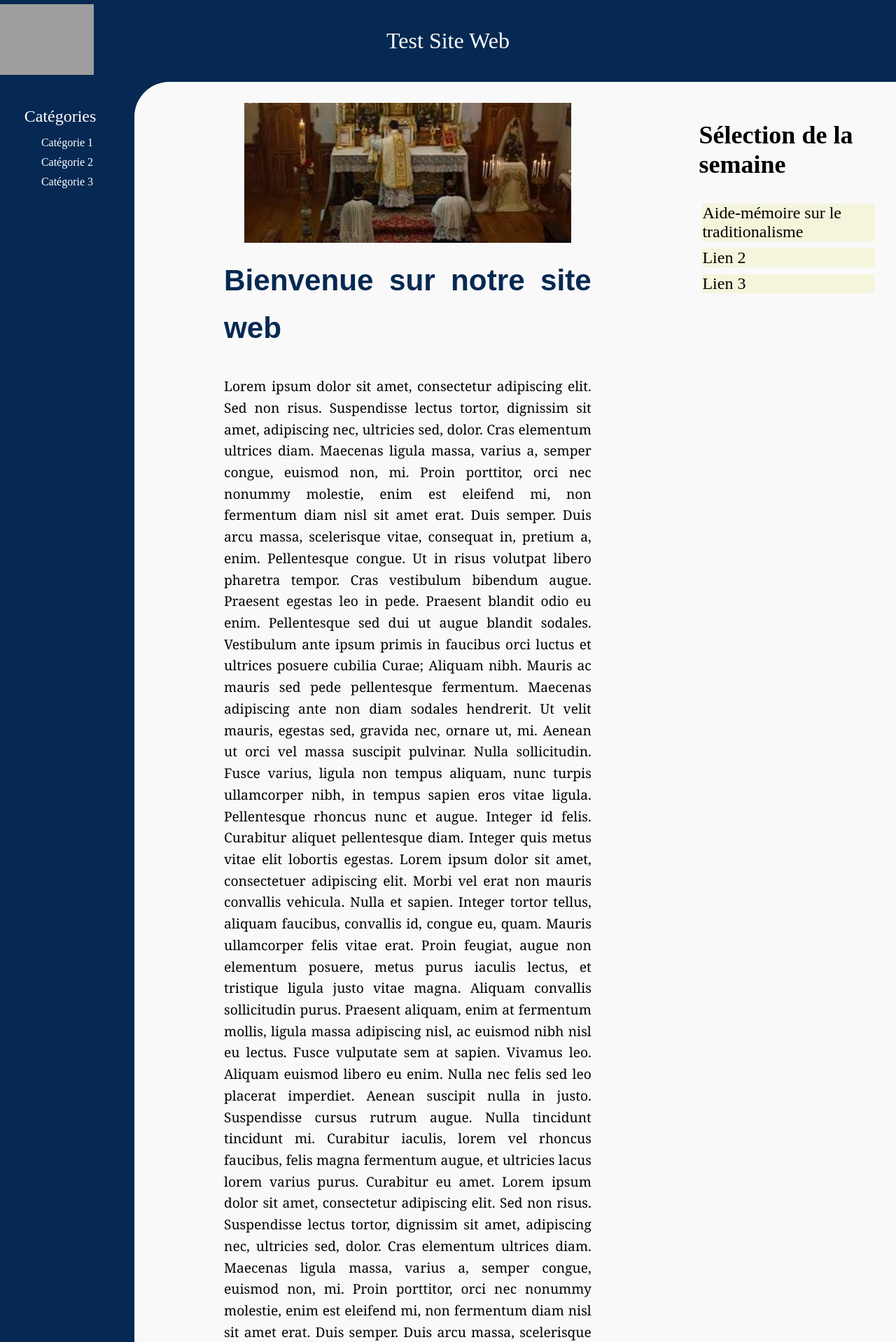
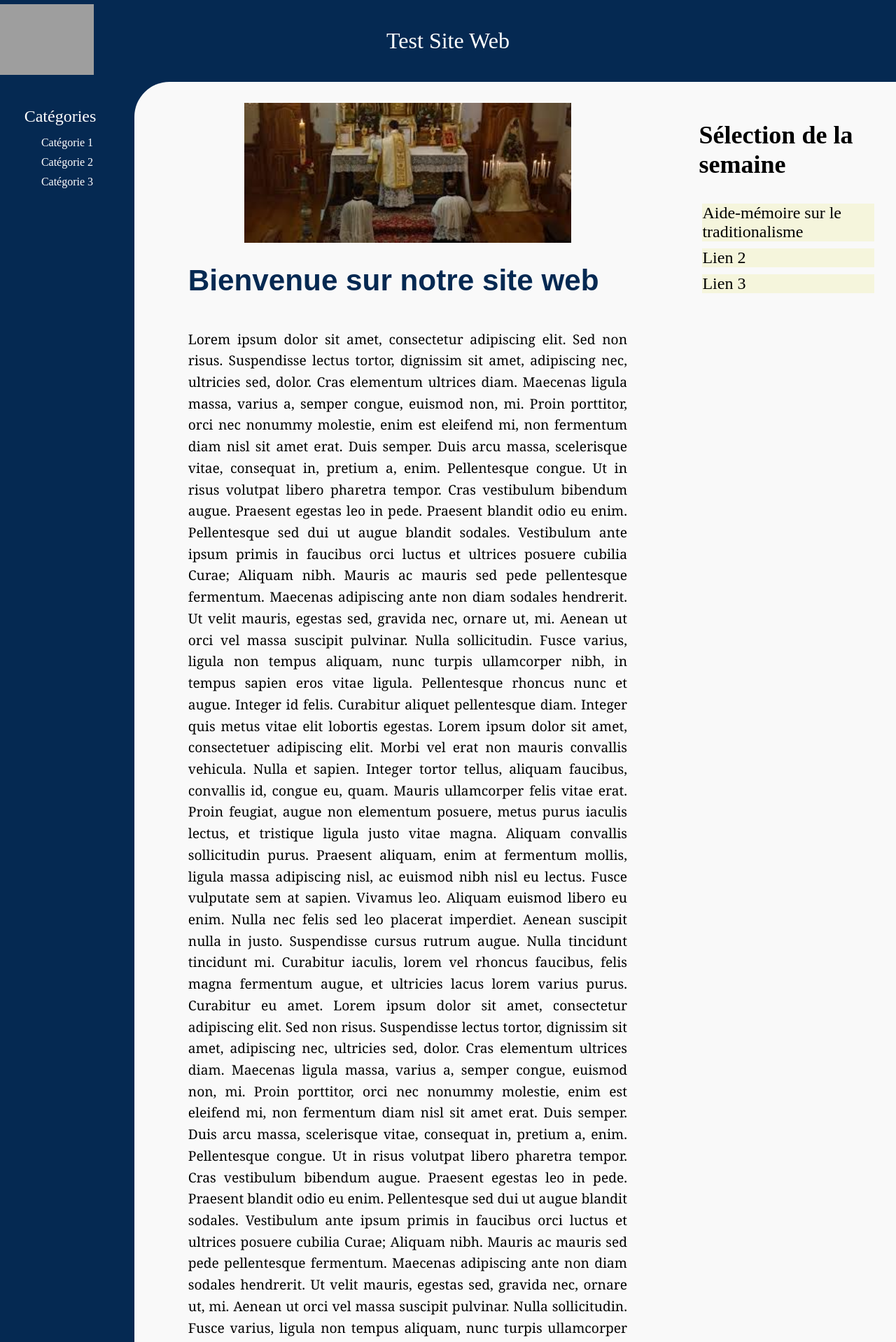
Before and after one commit to GodefroyL/test_site_static, a Jekyll site: the page built from index.html, in a window 1280 px wide. Shown: the top 1918 px of the page at 70% size. Built offline with Jekyll 4.4.1, drawn with Linux system fonts in a browser that asks for light colours.

Commit message:
correction padding page

```diff
--- a/static/css/styles.css
+++ b/static/css/styles.css
@@ -86,8 +86,8 @@ main {
     display: flex;
     flex-direction: column;
 
-    padding-left: 10%;
-    padding-right: 10%;
+    padding-left: 6%;
+    padding-right: 6%;
     padding-top: 30px;
 
     border-top-left-radius: 50px;
```
